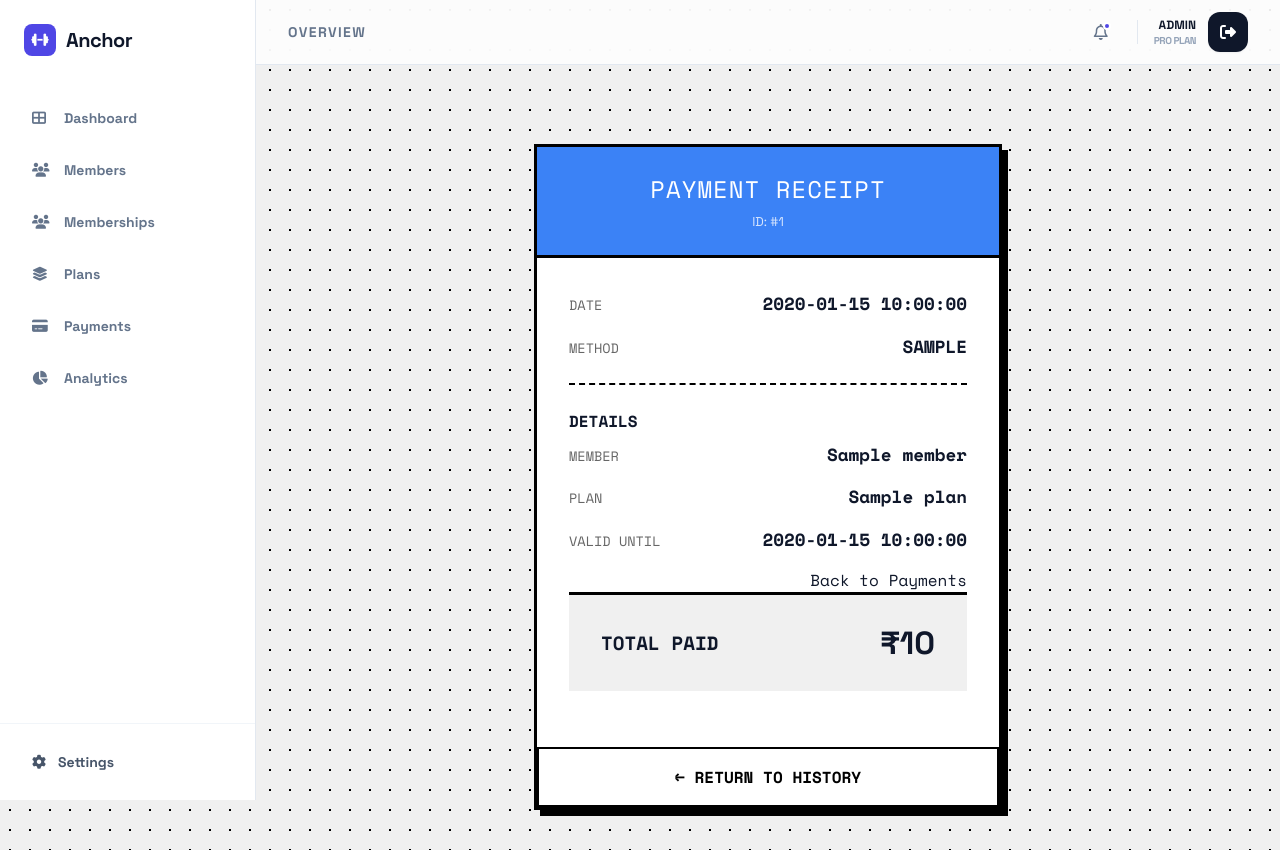
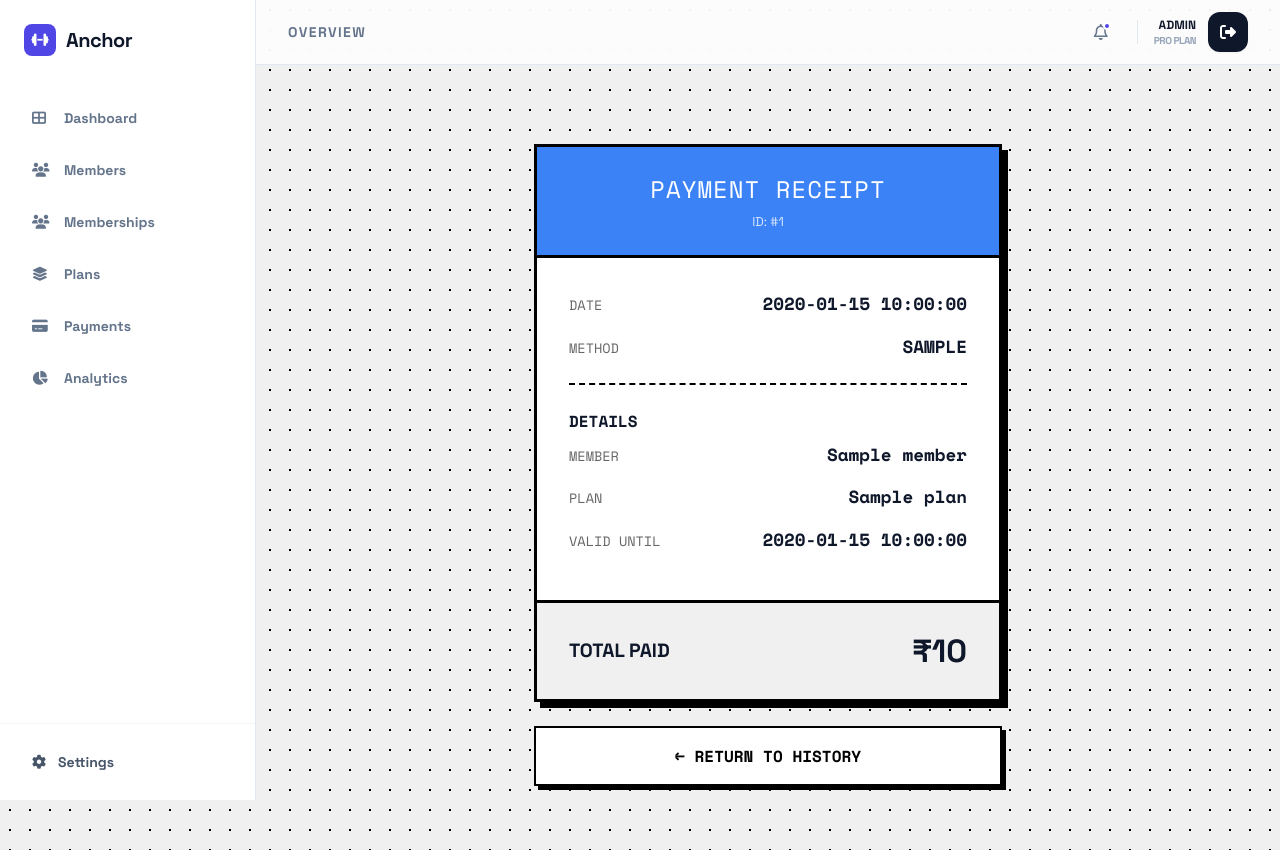
Before and after one commit to AdityaRaghav22/GYM-SAAS, a Flask app: template gym_saas/app/templates/payment/payment_details.html in a window 1280 px wide. Shown: the top 850 px of the page. Run offline with Flask 3, Linux system fonts and the light colour scheme; the template is opened without the code that fills it: most values are stand-ins (such as "Sample title", 1, 10 or a date in 2020); some libraries are stand-ins or nearby versions.

Commit message:
ahhhhhhhh

```diff
--- a/gym_saas/app/templates/payment/list.html
+++ b/gym_saas/app/templates/payment/list.html
@@ -116,7 +116,7 @@
 
     <!-- Breadcrumb -->
     <div style="margin-bottom: 2rem;">
-        <a href="{{ url_for('api_v1.plan.list_payments') }}" style="text-decoration: none; color: black; font-family: 'Space Mono', monospace; font-weight: bold; border: 2px solid black; padding: 0.5rem 1rem; background: white; box-shadow: 3px 3px 0px black; display: inline-block;">
+        <a href="{{ url_for('api_v1.plan.list_payment') }}" style="text-decoration: none; color: black; font-family: 'Space Mono', monospace; font-weight: bold; border: 2px solid black; padding: 0.5rem 1rem; background: white; box-shadow: 3px 3px 0px black; display: inline-block;">
             &larr; BACK TO PLANS
         </a>
     </div>
--- a/gym_saas/app/templates/payment/payment_details.html
+++ b/gym_saas/app/templates/payment/payment_details.html
@@ -200,14 +200,8 @@
                 <span class="receipt-value">{{ membership.end_date }}</span>
             </div>
 
-            <div class="card-footer text-end">
-                <a
-                  href="{{ url_for('api_v1.payment.list_payment') }}"
-                  class="btn btn-sm btn-secondary"
-                >
-                  Back to Payments
-                </a>
-            </div>
+        </div>
+
         <!-- Total -->
         <div class="total-section">
             <span class="total-label">Total Paid</span>
```
Also changed, not shown: gym_saas/app/routes/payment.py (line endings or trailing spaces).
